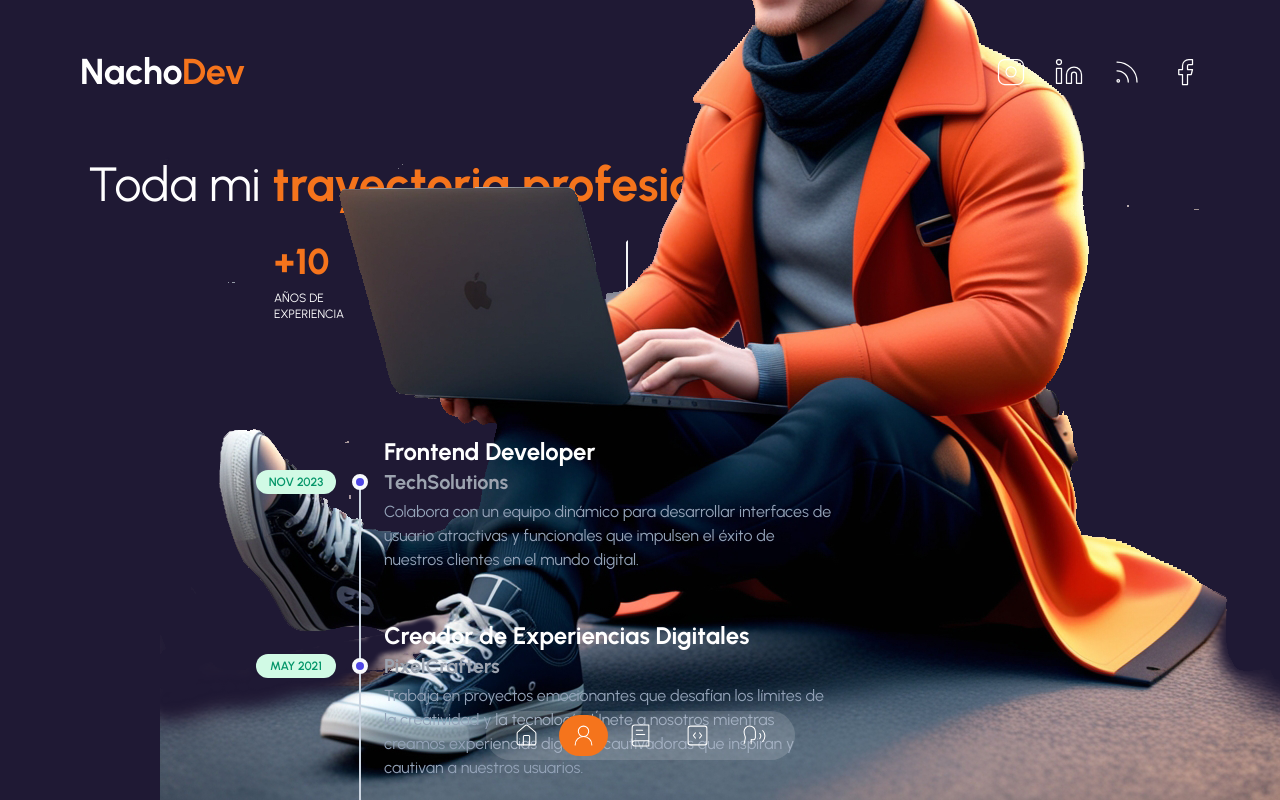
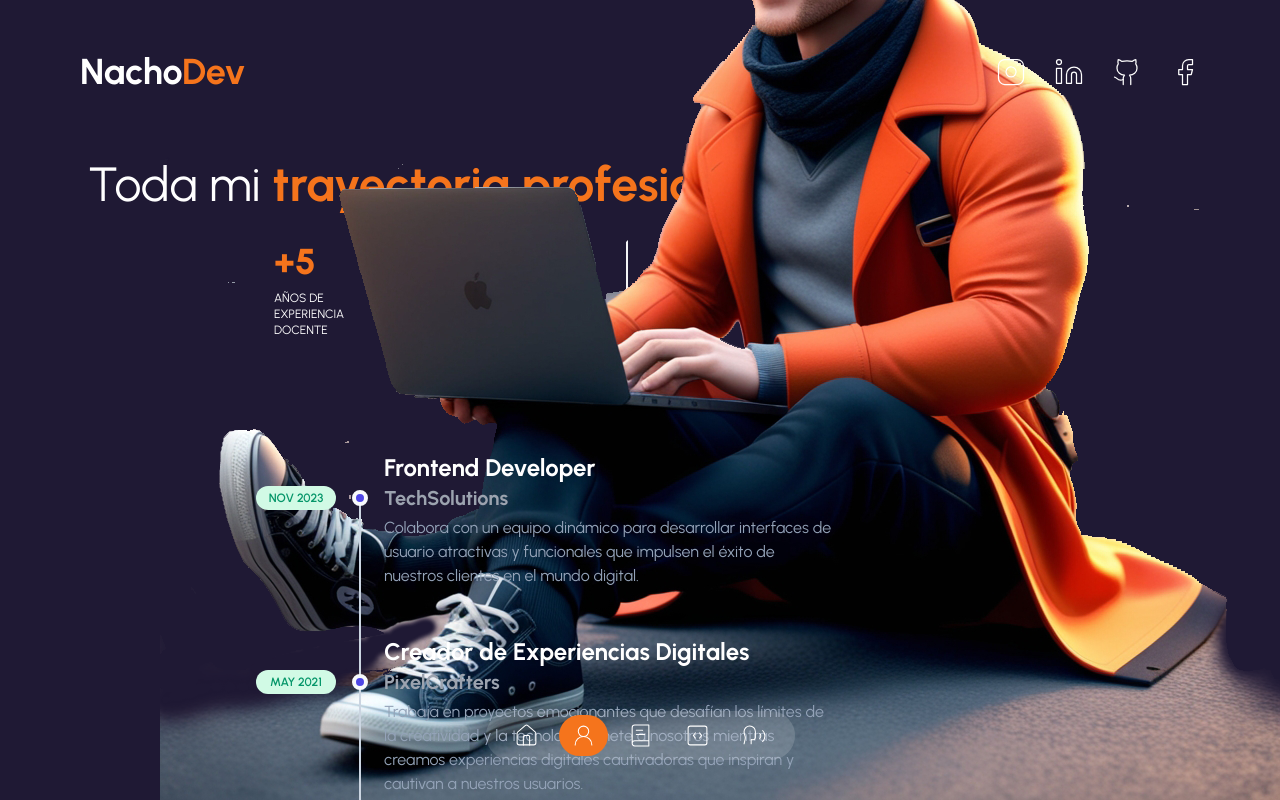
Before and after one commit to ignaciochiappero/nachodevportfolio, a Next.js app: page /about-me in a window 1280 px wide. Shown: the top 800 px of the page. Built offline with nearby package versions, Linux system fonts and the light colour scheme.

Commit message:
cuarto commit actualización de info y enlaces

```diff
--- a/components/introduction.tsx
+++ b/components/introduction.tsx
@@ -66,14 +66,14 @@ const Introduction = () => {
 
                     {/* Botón de ver proyectos */}
                     <Link
-                      href="/projects"
+                      href="/portfolio"
                       className="px-3 py-2 transition-all border-2 cursor-pointer text-md w-fit rounded-xl hover:shadow-xl hover:shadow-white/50 " >
                         Ver proyectos
                     </Link>
 
                     {/* Botón de Contacta conmigo */}
                     <Link
-                      href="/contact"
+                      href="https://w.app/NachoChiappero"
                       className="px-3 py-2 transition-all border-2 cursor-pointer text-secondary border-secondary text-md w-fit rounded-xl hover:shadow-xl hover:shadow-secondary" >
                         Contacta conmigo
                     </Link>
--- a/data.tsx
+++ b/data.tsx
@@ -1,25 +1,25 @@
-import { BookText, CodeSquare, HomeIcon, UserRound, Linkedin, Twitter, Rss, Twitch, Instagram, Crop, Pencil, Computer, Book, Rocket, Speech, Facebook } from "lucide-react";
+import { BookText, CodeSquare, HomeIcon, UserRound, Linkedin, Twitter, Rss, Twitch, Instagram, Crop, Pencil, Computer, Book, Rocket, Speech, Facebook, Github } from "lucide-react";
 
 export const socialNetworks = [
     {
         id: 1,
         logo: <Instagram size={30} strokeWidth={1} />,
-        src: "#!",
+        src: "https://www.instagram.com/nachochiappero/",
     },
     {
         id: 2,
         logo: <Linkedin size={30} strokeWidth={1} />,
-        src: "#!",
+        src: "https://www.linkedin.com/in/ignacio-chiappero-129360228/",
     },
        {
         id: 3,
-        logo: <Rss size={30} strokeWidth={1} />,
-        src: "#!",
+        logo: <Github size={30} strokeWidth={1} />,
+        src: "https://github.com/ignaciochiappero",
     },
     {
-        id: 5,
+        id: 4,
         logo: <Facebook size={30} strokeWidth={1} />,
-        src: "#!",
+        src: "https://web.facebook.com/nacho.chiappero/",
     },
 ];
 
@@ -91,8 +91,8 @@ export const dataAboutPage = [
 export const dataCounter = [
     {
         id: 0,
-        endCounter: 10,
-        text: "Años de experiencia",
+        endCounter: 5,
+        text: "Años de experiencia docente",
         lineRight: true,
         lineRightMobile: true,
     },
```
